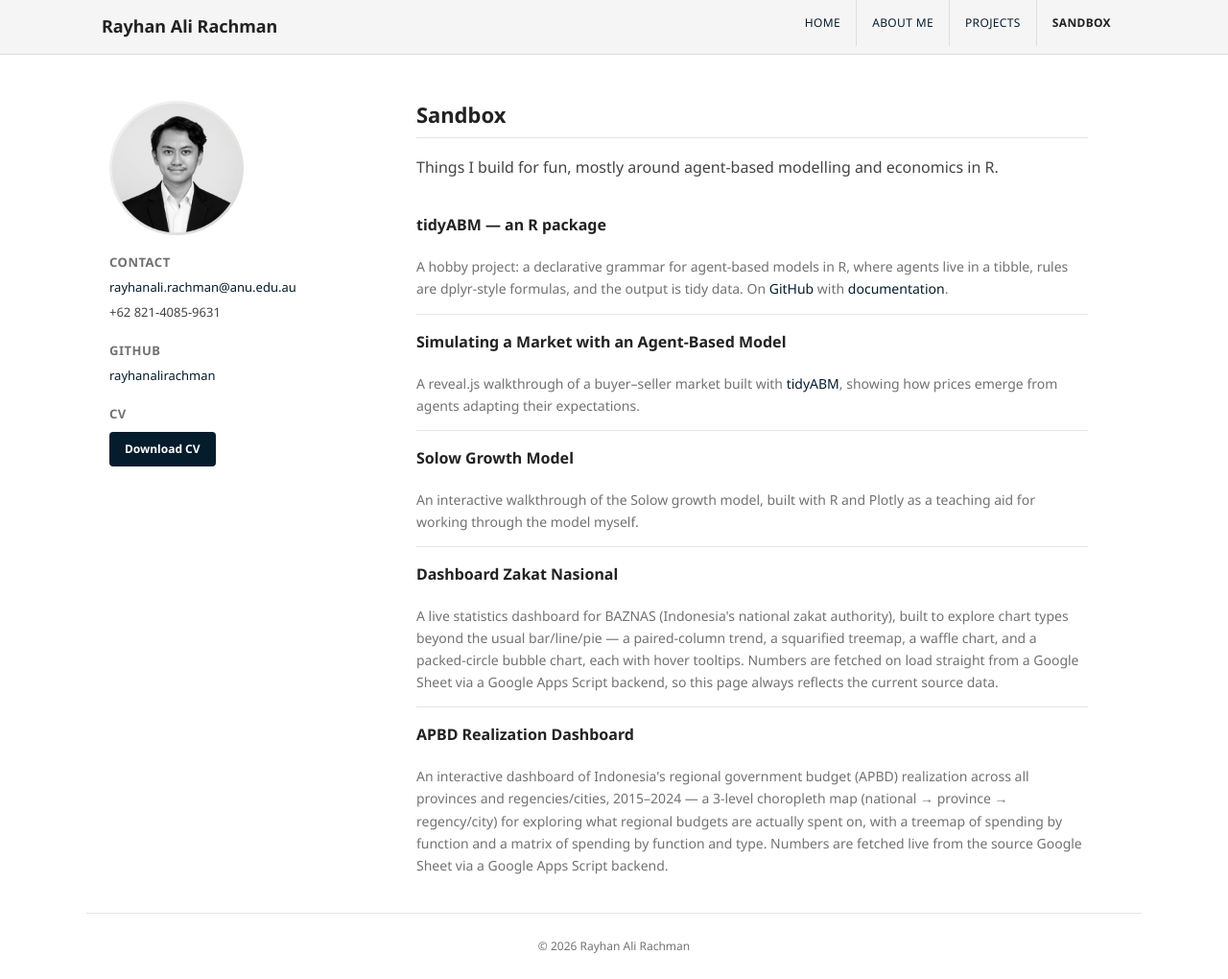
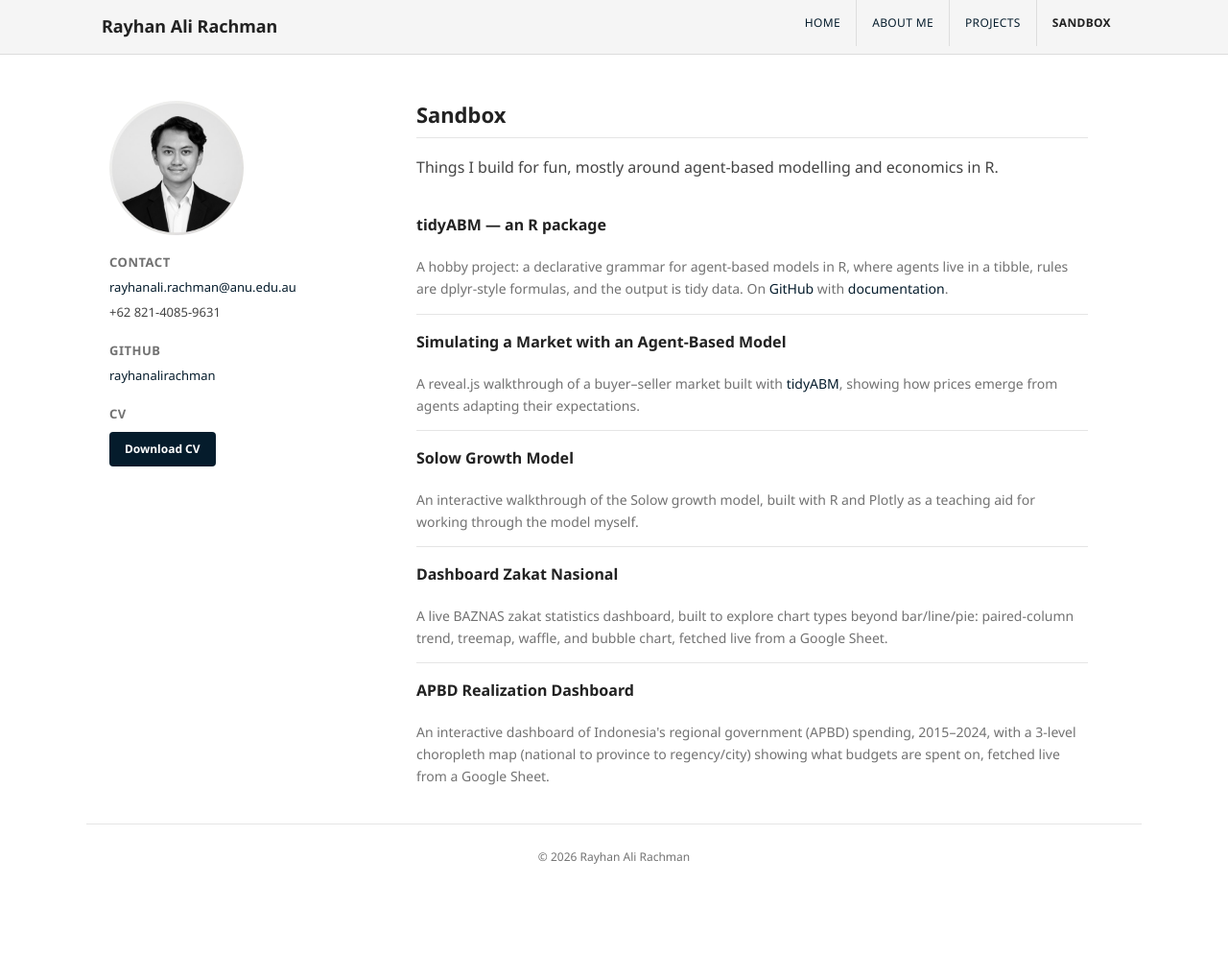
Before and after one commit to rayhanalirachman/rayhanalirachman.github.io, a Jekyll site: the page built from sandbox.md, in a window 1280 px wide and 1020 px high. Shown: the whole window at 96% size. Built offline with Jekyll 4.4.1, drawn with Linux system fonts in a browser that asks for light colours.

```diff
--- a/sandbox.md
+++ b/sandbox.md
@@ -27,12 +27,12 @@
 
 <div class="project" markdown="1">
   <a class="project-title" href="{{ '/sandbox/dashboard-zakat.html' | relative_url }}">Dashboard Zakat Nasional</a>
-  <div class="project-desc">A live statistics dashboard for BAZNAS (Indonesia's national zakat authority), built to explore chart types beyond the usual bar/line/pie — a paired-column trend, a squarified treemap, a waffle chart, and a packed-circle bubble chart, each with hover tooltips. Numbers are fetched on load straight from a Google Sheet via a Google Apps Script backend, so this page always reflects the current source data.</div>
+  <div class="project-desc">A live BAZNAS zakat statistics dashboard, built to explore chart types beyond bar/line/pie: paired-column trend, treemap, waffle, and bubble chart, fetched live from a Google Sheet.</div>
 </div>
 
 <div class="project" markdown="1">
   <a class="project-title" href="{{ '/sandbox/dashboard-apbd.html' | relative_url }}">APBD Realization Dashboard</a>
-  <div class="project-desc">An interactive dashboard of Indonesia's regional government budget (APBD) realization across all provinces and regencies/cities, 2015–2024 — a 3-level choropleth map (national → province → regency/city) for exploring what regional budgets are actually spent on, with a treemap of spending by function and a matrix of spending by function and type. Numbers are fetched live from the source Google Sheet via a Google Apps Script backend.</div>
+  <div class="project-desc">An interactive dashboard of Indonesia's regional government (APBD) spending, 2015&ndash;2024, with a 3-level choropleth map (national to province to regency/city) showing what budgets are spent on, fetched live from a Google Sheet.</div>
 </div>
 
 </section>
```
